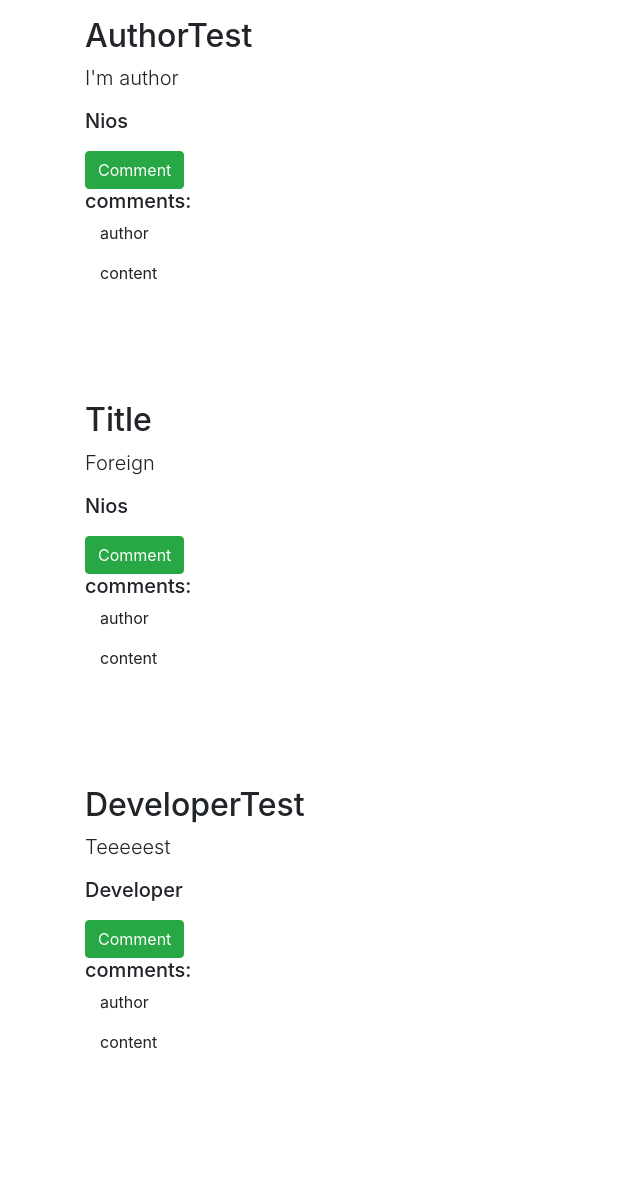
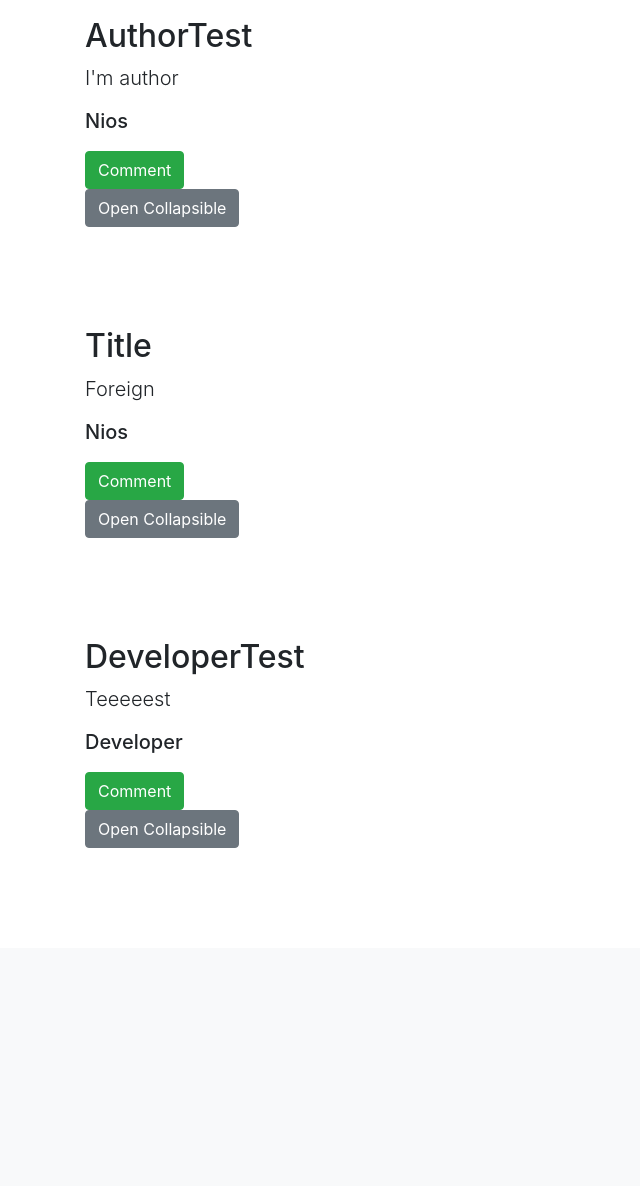
Before and after one commit to Lookinguseless/Projecte, a Flask app: page / in a window 1280 px wide. Shown: the part 373-1559 px from the top of the page, without its empty margins (0-640 px from the left). After the commit the page ends 1221 px from the top, so only its background shows below. Run offline with Flask 2, Linux system fonts and the light colour scheme; data comes from the database, SQL or seed files in the repository; both versions use the stored data as it was after the commit; some libraries are stand-ins or nearby versions.

Commit message:
Comments: Working but undesigned, guess if ever will be :c

```diff
--- a/main.py
+++ b/main.py
@@ -34,14 +34,16 @@
     commentlist = []
     for j in dbdata:
         id = j.id
-        dataobj = {"title": j.title, "content": j.content, "commentable": j.commentable,
+        dataobj = {"id": id, "title": j.title, "content": j.content, "commentable": j.commentable,
                    "author": db_sess.query(User).filter(User.id == j.author).first().name}
+        dbcomdata = db_sess.query(Comments).filter(Comments.parent == id).all()
+        for i in dbcomdata:
+            commentlist.append({"author": i.author, "content": i.content})
+        dataobj['comments'] = commentlist
         datalist.append(dataobj)
-        dbcomdata = db_sess.query(Comments).filter(Comments.parent == id).all()
-        for d in dbcomdata:
-            commentlist = {"author": d.author, "content": d.content}
+        commentlist = []
 
-    return render_template('index.html', datalist=datalist, commentobject=commentlist)
+    return render_template('index.html', datalist=datalist)
 
 
 @app.route('/register', methods=['GET', 'POST'])
--- a/templates/index.html
+++ b/templates/index.html
@@ -1,6 +1,13 @@
 {% extends "base.html" %}
 
+<!-- Do not use btn btn-secondary, cause it's used in collapse script  -->
+
 {% block content %}
+<style>
+.content {display: none}
+</style>
+
+
 <h1>WIP</h1>
 
 {% if current_user.is_authenticated %}
@@ -28,13 +35,20 @@
         <button type="button" class="btn btn-success">Comment</button>
 
         <br>
-        <h5>comments:</h5>
+        <button type="button" class="btn btn-secondary">Open Collapsible</button>
+        <div class="content">
+            {% for comment in dataobject.comments %}
+            <p class="fs-5 col-md-8">
+                {% if comment %}
+                    {{ comment.author }} : {{ comment.content }}
+                {% endif %}
+            </p>
+            {% endfor %}
 
-        {% for comment in commentobject %}
-        <p class="fs-5 col-md-8">
-           {{ comment }}
-        </p>
-        {% endfor %}
+        </div>
+
+
+
 
         <div class="d-flex" style="height: 100px;">
         <div class="vr"></div>
@@ -42,7 +56,22 @@
 
 
     {% endfor %}
-</p>
 
+<script>
+var coll = document.getElementsByClassName("btn btn-secondary");
+var i;
+
+for (i = 0; i < coll.length; i++) {
+  coll[i].addEventListener("click", function() {
+    this.classList.toggle("active");
+    var content = this.nextElementSibling;
+    if (content.style.display === "block") {
+      content.style.display = "none";
+    } else {
+      content.style.display = "block";
+    }
+  });
+}
+</script>
 
 {% endblock %}
```
Also changed, not shown: db/data.db.
